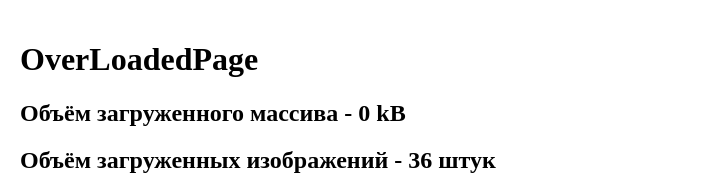
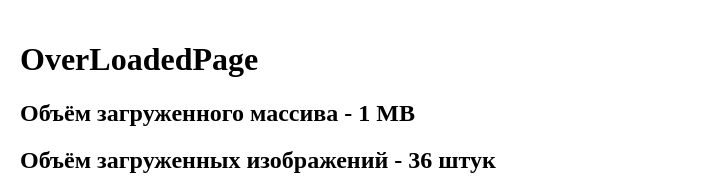
Before and after one commit to funny-hedgehog/hill, a React (Create React App) app: page /#/overloaded in a window 1280 px wide. Shown: the top 190 px of the page, without its empty margins (0-702 px from the left). Built offline with nearby package versions, Linux system fonts and the light colour scheme.

Commit message:
'array-1'

```diff
--- a/src/pages/OverLoadedPage.js
+++ b/src/pages/OverLoadedPage.js
@@ -36,7 +36,7 @@ function OverLoadedPage() {
   return (
     <div>
       <h1>OverLoadedPage</h1>
-      <h2>Объём загруженного массива - {arraySize} kB</h2>
+      <h2>Объём загруженного массива - 1 MB</h2>
       <h2>Объём загруженных изображений - {photosSize} штук</h2>
       <ListPictures setPhotosSize={setPhotosSize} />
       <ListArray />
```
